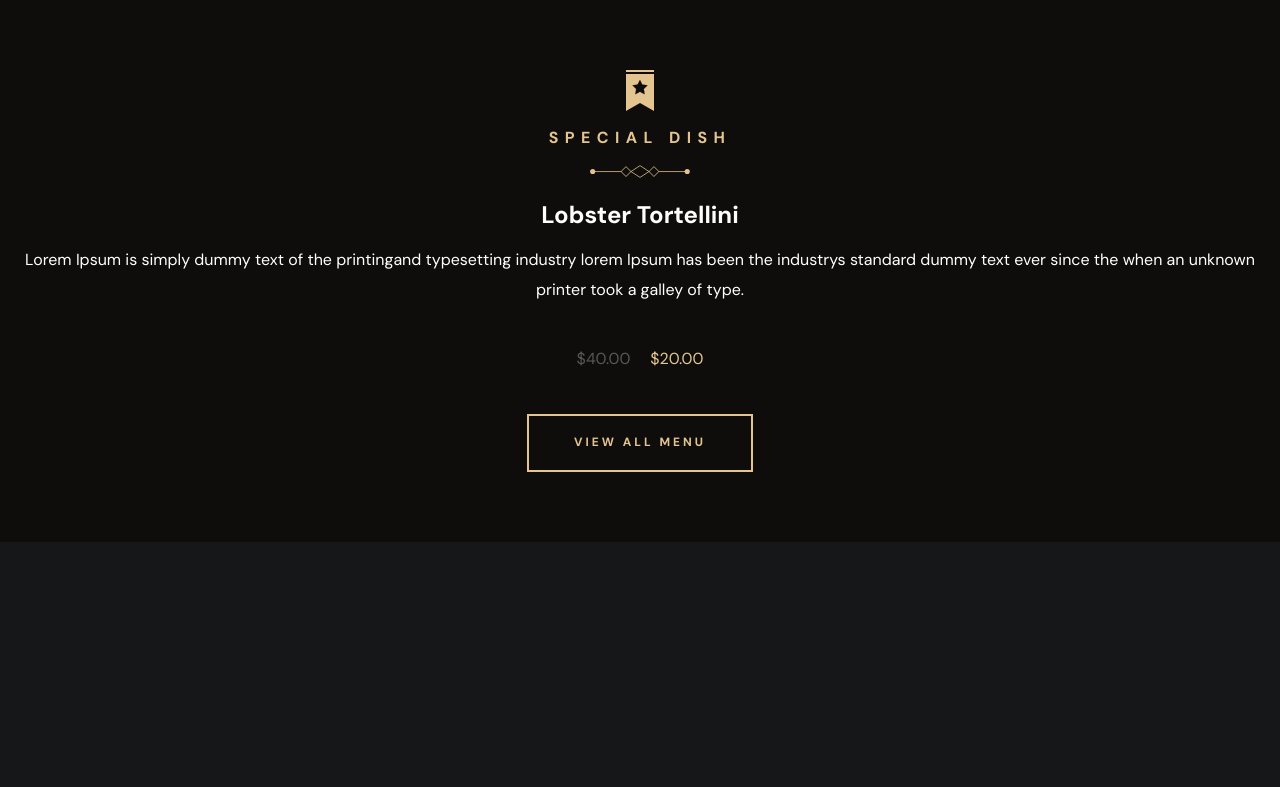
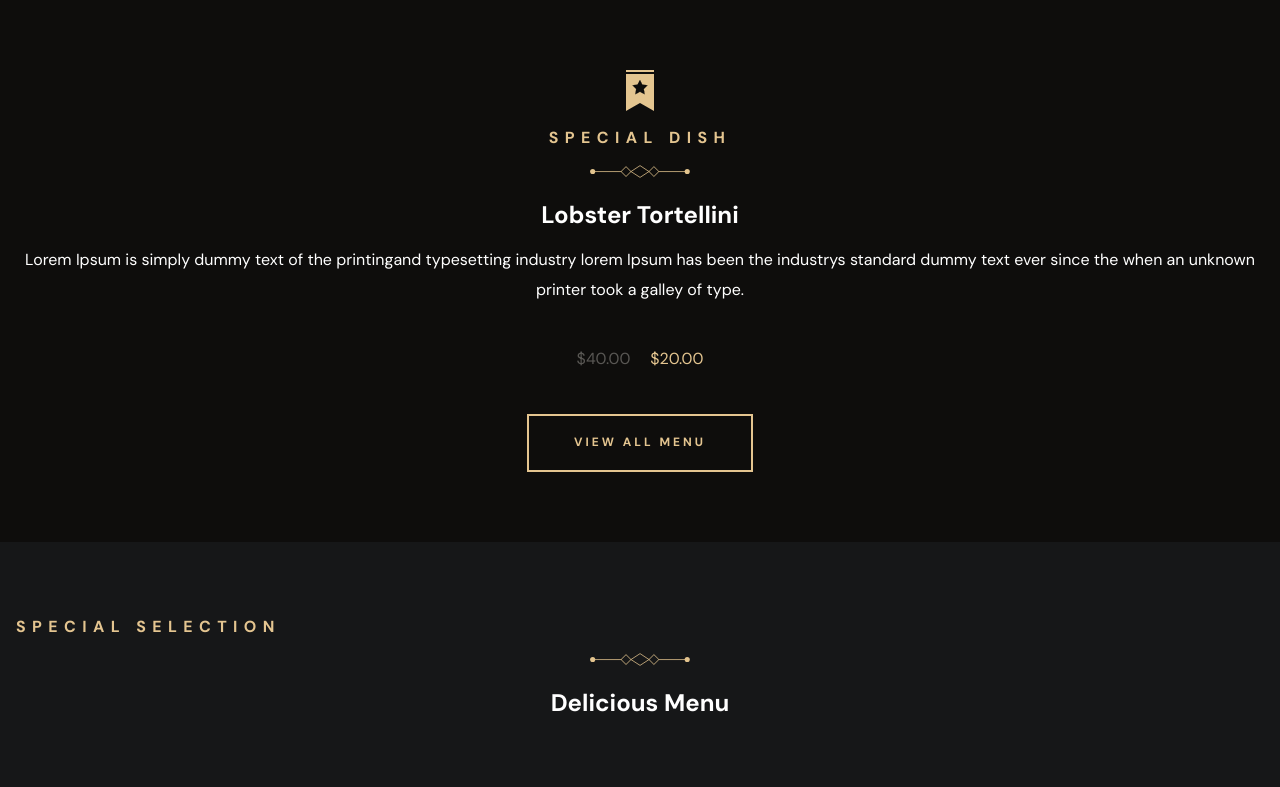
Before and after one commit to Samuel-Ricardo/restaurant_page, a plain HTML site: page src/index.html in a window 1280 px wide. Shown: the part 5709-6496 px from the top of the page. Before the commit the page ends 6251 px from the top, so only its background shows below. Drawn offline with nearby package versions, Linux system fonts and the light colour scheme; a web font is replaced by a local one.

Commit message:
[ :bookmark_tabs: ] | create: section - menu (app)

```diff
--- a/src/index.html
+++ b/src/index.html
@@ -592,6 +592,16 @@
             class="shape shape-2"
           />
         </section>
+
+        <!--
+        - #MENU
+        -->
+        <section class="section menu" aria-label="menu label" id="menu">
+          <div class="container">
+            <p class="section-subtitle">Special Selection</p>
+            <h2 class="headline-1 section-title text-center">Delicious Menu</h2>
+          </div>
+        </section>
       </article>
     </main>
 
```
